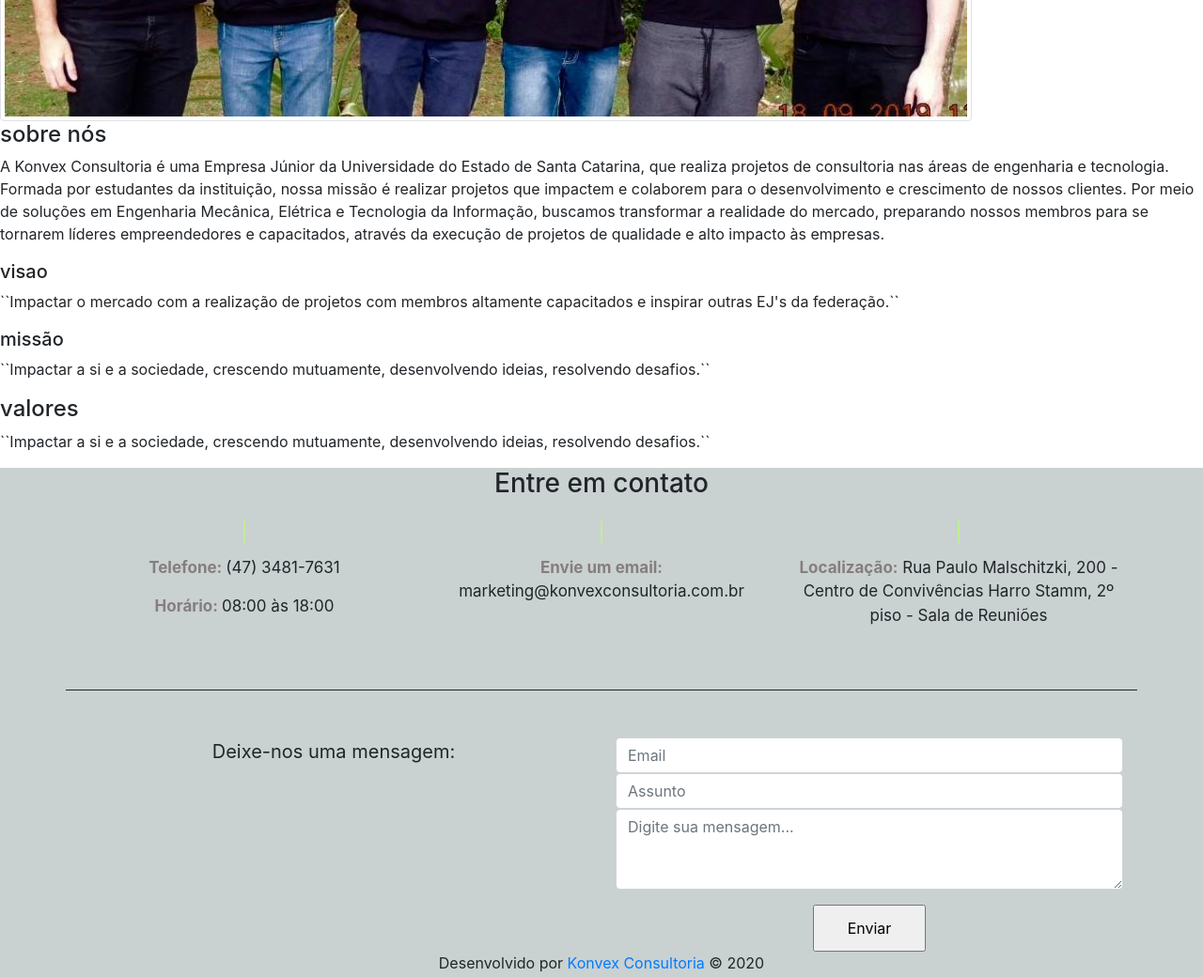
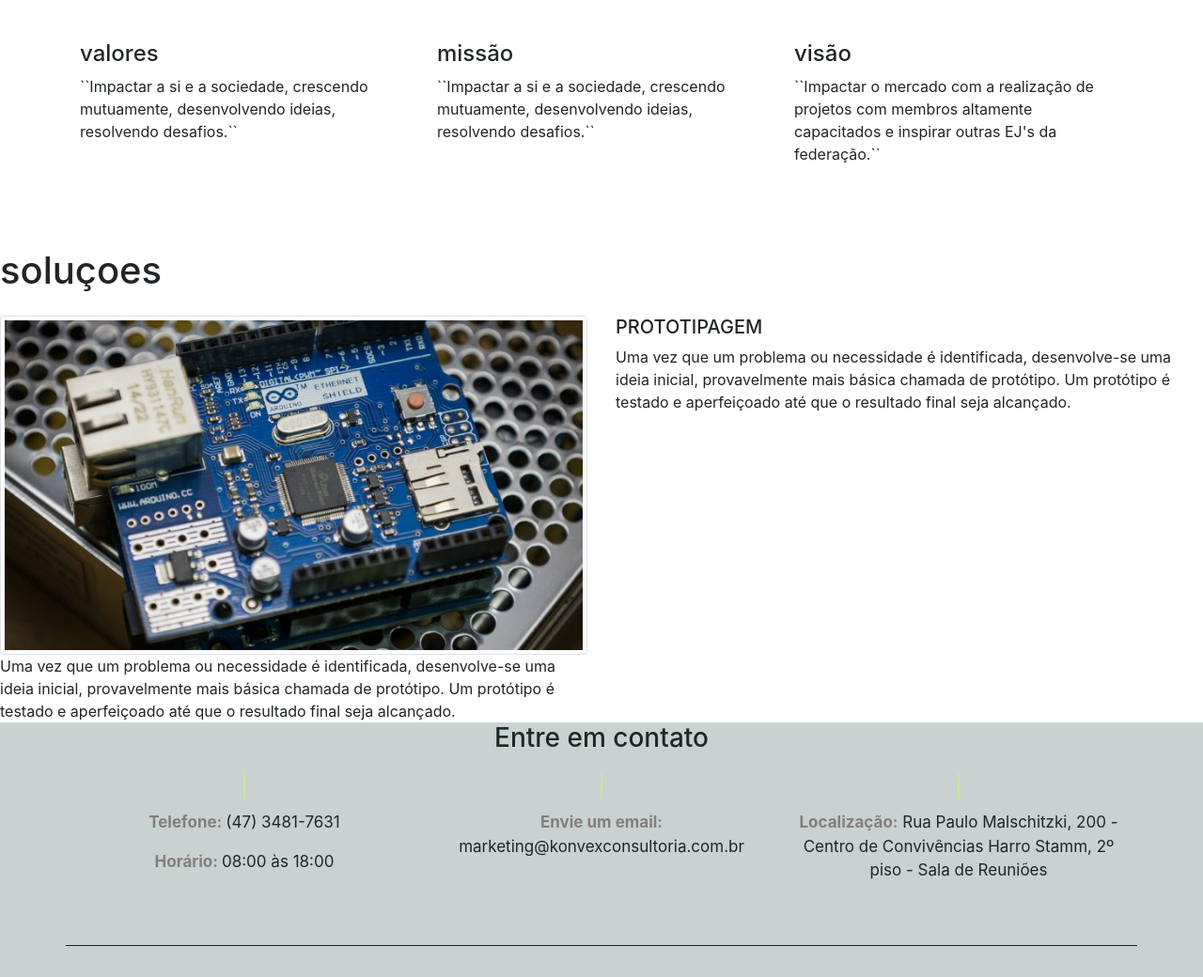
Before and after one commit to konvexej/site-konvex, a website: page index.html in a window 1280 px wide. Shown: the part 1100-2140 px from the top of the page at 94% size. Drawn offline with nearby package versions, Linux system fonts and the light colour scheme.

Commit message:
quase pronto

```diff
--- a/index.html
+++ b/index.html
@@ -94,11 +94,14 @@
   </nav>
 </nav>
 
+
+<div class="row">
+  <div class="col-8 col-sm-6">
+    <h1>Sobre</h1>
     <img src="imgs/sp.jpg.png" alt="..." class="img-thumbnail">
+  </div>
+  <div class="col-8 col-sm-6 my-5">
 
-
-<div data-spy="scroll" data-target="#navbar-exemplo3" data-offset="0">
-  <h4 id="item-1">sobre nós</h4>
     <p> A Konvex Consultoria é uma Empresa Júnior da Universidade do Estado de
       Santa Catarina, que realiza projetos de consultoria nas áreas de engenharia
        e tecnologia. Formada por estudantes da instituição,
@@ -108,14 +111,75 @@
        buscamos transformar a realidade do mercado, preparando nossos membros
        para se tornarem líderes empreendedores e capacitados, através da  execução
        de projetos de qualidade e alto impacto às empresas.</p>
-  <h5 id="item-1-1">visao</h5>
-  <p>``Impactar o mercado com a realização de projetos com membros altamente capacitados e inspirar outras EJ's da federação.``</p>
-  <h5 id="item-1-2">missão</h5>
-  <p>``Impactar a si e a sociedade, crescendo mutuamente, desenvolvendo ideias, resolvendo desafios.``</p>
-  <h4 id="item-2">valores</h4>
-  <p>``Impactar a si e a sociedade, crescendo mutuamente, desenvolvendo ideias, resolvendo desafios.``</p>
+  </div>
 
 </div>
+
+
+
+
+  <div class="container">
+    <div class="row">
+      <div class="col order-last my-5">
+       <h4>visão</h4>
+       <p>``Impactar o mercado com a realização de projetos com membros altamente capacitados e inspirar outras EJ's da federação.``</p>
+      </div>
+      <div class="col my-5">
+        <h4>missão</h4>
+        <p>``Impactar a si e a sociedade, crescendo mutuamente, desenvolvendo ideias, resolvendo desafios.``</p>
+      </div>
+      <div class="col order-first my-5">
+        <h4>valores</h4>
+        <p>``Impactar a si e a sociedade, crescendo mutuamente, desenvolvendo ideias, resolvendo desafios.``</p>
+      </div>
+    </div>
+  </div>
+
+<div>
+  <div class="my-4"> <h1>soluçoes</h1></div>
+  <div class="row">
+    <div class="col-8 col-sm-6">
+
+      <img src="imgs/mecanica.jpg" alt="..." class="img-thumbnail">
+    </div>
+    <div class="col-6"><h5>PROTOTIPAGEM</h5>
+      Uma vez que um problema ou necessidade é identificada,
+      desenvolve-se uma ideia inicial, provavelmente mais básica
+      chamada de protótipo. Um protótipo é testado e aperfeiçoado
+      até que o resultado final seja alcançado.</div>
+  </div>
+
+
+
+  <div class="row">
+    <div class="col-8 col-sm-6">
+
+    </div>
+    <div class="col-6" img src="imgs/eletrica.jpg" alt="..." class="img-thumbnail"></div>
+      <div class="col-8 col-sm-6">
+        Uma vez que um problema ou necessidade é identificada,
+        desenvolve-se uma ideia inicial, provavelmente mais básica
+        chamada de protótipo. Um protótipo é testado e aperfeiçoado
+        até que o resultado final seja alcançado.
+      </div>
+  </div>
+
+
+
+
+
+
+
+
+
+
+
+
+
+
+
+</div>
+
 
   <!--Rodapé-->
   <footer>
```
Also changed, not shown: imgs/eletrica.jpg (added), imgs/mecanica.jpg (added). Lines whose indentation alone changed are shown as unchanged.
